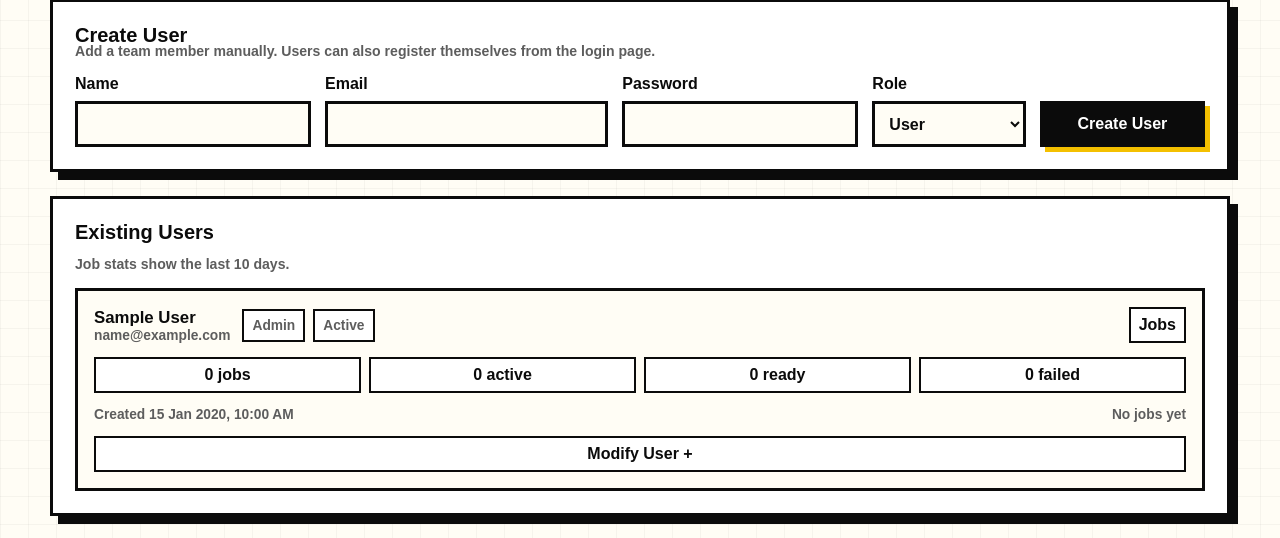
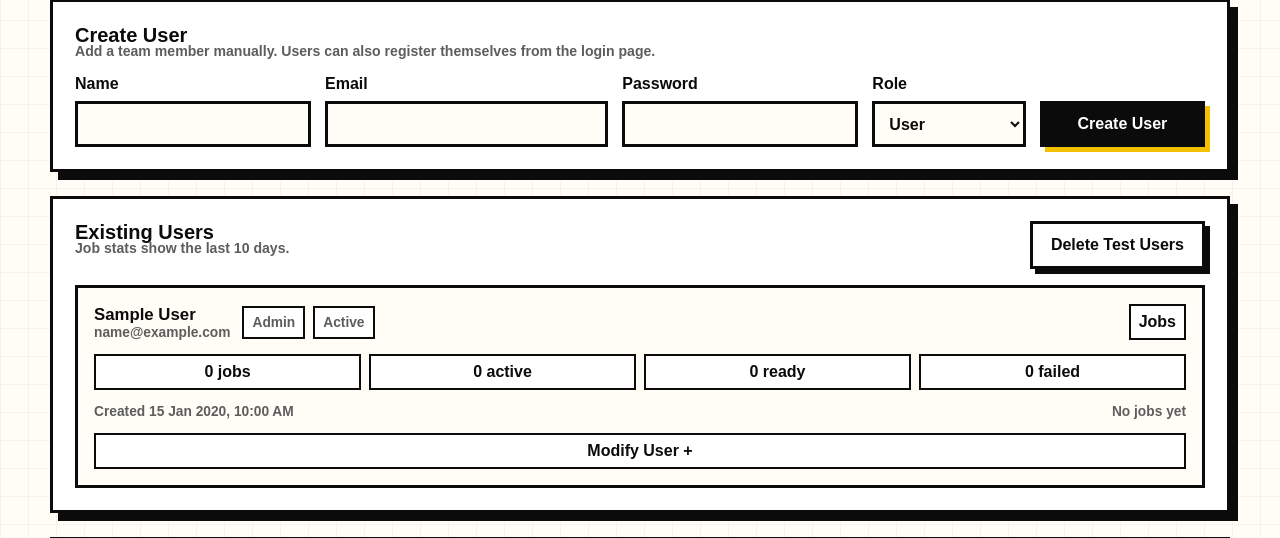
Before and after one commit to lavietech4477/catalog-maker-railway, a Flask app: page /admin/users in a window 1280 px wide. Shown: the part 148-686 px from the top of the page. Run offline with Flask 3, Linux system fonts and the light colour scheme; a user stored in the database is signed in; tables that the repository leaves empty hold one stand-in row (values such as "Sample post"); some libraries are stand-ins or nearby versions.

Commit message:
Update admin_users.html

```diff
--- a/templates/admin_users.html
+++ b/templates/admin_users.html
@@ -67,8 +67,15 @@
         </section>
 
         <section class="admin-panel users-panel">
-          <h2>Existing Users</h2>
-          <p class="panel-note">Job stats show the last {{ retention_days }} days.</p>
+          <div class="panel-heading">
+            <div>
+              <h2>Existing Users</h2>
+              <p class="panel-note">Job stats show the last {{ retention_days }} days.</p>
+            </div>
+            <form method="post" action="/admin/cleanup-load-test-users" onsubmit="return confirm('Delete all load test users and their jobs?');">
+              <button class="secondary-btn danger-btn" type="submit">Delete Test Users</button>
+            </form>
+          </div>
           <div class="admin-user-list">
             {% for user in users %}
               {% set stats = user_stats[user.id] %}
```
